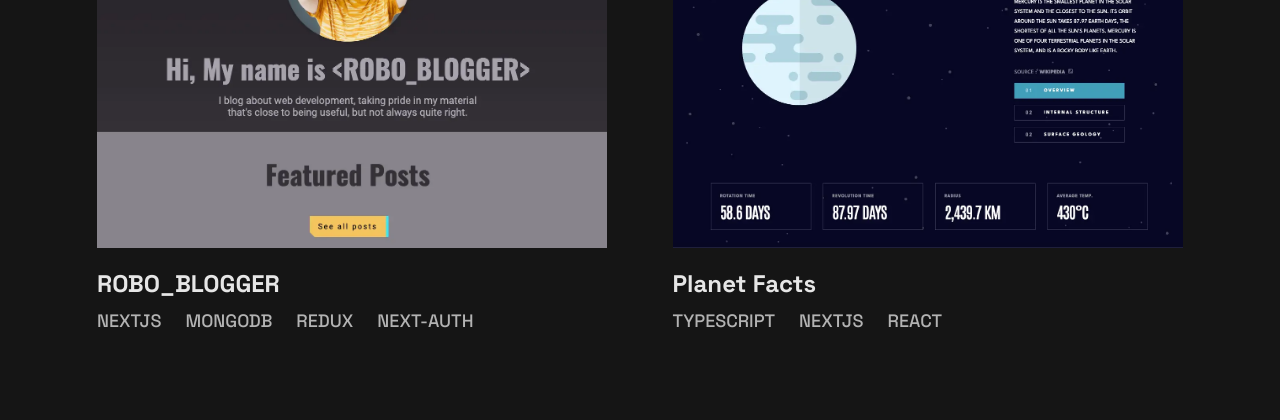
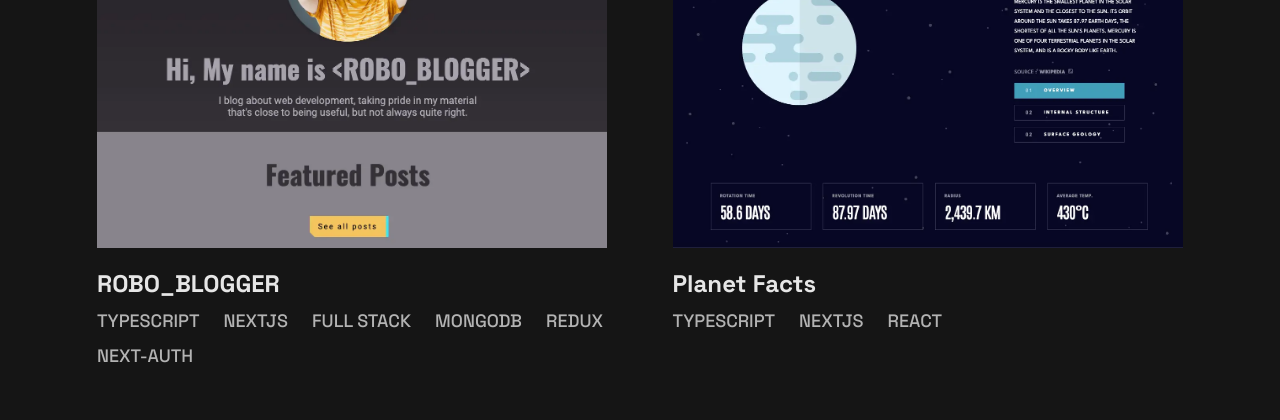
Before and after one commit to mseidel819/mseidel819.github.io, a website built with Parcel: page src/index.html in a window 1280 px wide. Shown: the part 1928-2348 px from the top of the page. Built offline with nearby package versions, Linux system fonts and the light colour scheme; a script that the page names is missing.

Commit message:
project details

```diff
--- a/src/project-data.js
+++ b/src/project-data.js
@@ -4,7 +4,7 @@ const project1 = {
   title: 'ROBO_BLOGGER',
   description: '',
   goal: '',
-  tech: ['NextJs', 'MongoDB', 'Redux', 'next-auth'],
+  tech: ['TypeScript', 'NextJs', 'full stack', 'MongoDB', 'Redux', 'next-auth'],
   demo: 'https://robo-blog.vercel.app/',
   gitHub: 'https://github.com/mseidel819/robo-blog',
 };
--- a/src/style.scss
+++ b/src/style.scss
@@ -275,7 +275,7 @@
   .projects-container {
     display: flex;
     flex-direction: column;
-    align-items: center;
+    align-items: flex-start;
     justify-content: center;
     @include respond-to('small') {
       display: flex;
@@ -338,11 +338,11 @@
 
   .tech-container {
     display: flex;
-    gap: 8px;
+    column-gap: 8px;
     flex-wrap: wrap;
 
     @include respond-to('small') {
-      gap: 24px;
+      column-gap: 24px;
     }
   }
   .tech-item {
```
